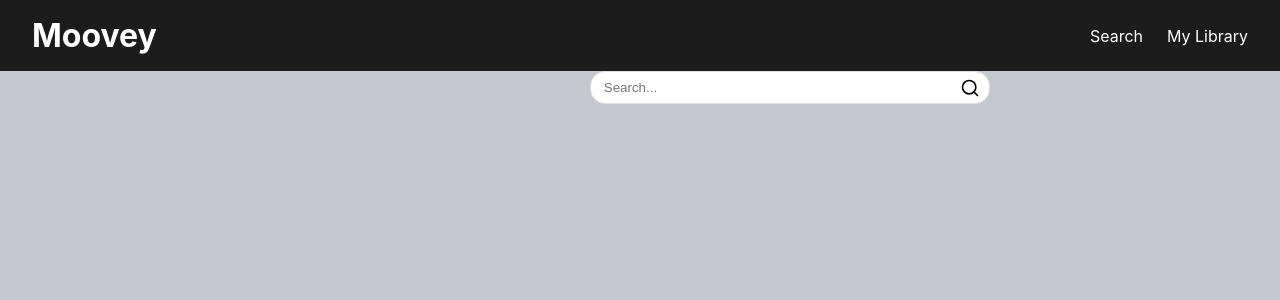
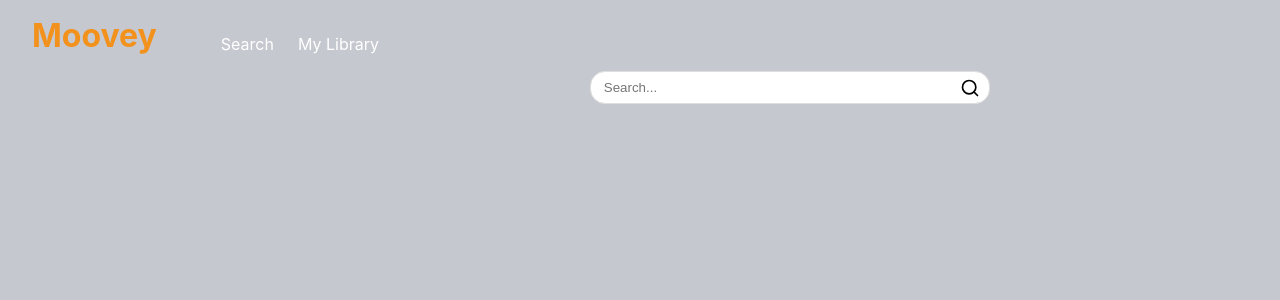
Before and after one commit to ojoaosoares/moovy-mvp, a React (Create React App) app in the folder frontend/: page / in a window 1280 px wide. Shown: the top 300 px of the page. Built offline with nearby package versions, Linux system fonts and the light colour scheme.

Commit message:
feat: improving header

```diff
--- a/frontend/src/components/Header.tsx
+++ b/frontend/src/components/Header.tsx
@@ -1,5 +1,5 @@
 import React from 'react';
-import { Link } from 'react-router-dom'; // assuming you're using react-router
+import { Link } from 'react-router-dom';
 
 const Header: React.FC = () => {
   return (
@@ -7,15 +7,22 @@ const Header: React.FC = () => {
       style={{
         display: 'flex',
         alignItems: 'center',
-        justifyContent: 'space-between',
+        justifyContent: 'flex-start',
         padding: '1rem 2rem',
-        backgroundColor: '#1c1c1c',
-        color: '#fff',
       }}
     >
-      <h1 style={{ margin: 0 }}>Moovey</h1>
+      <Link to="/" style={{ textDecoration: 'none' }}>
+        <h1 style={{ margin: 0, color: '#F2911B' }}>Moovey</h1>
+      </Link>
 
-      <nav style={{ display: 'flex', gap: '1.5rem' }}>
+      <nav
+        style={{
+          display: 'flex',
+          gap: '1.5rem',
+          marginLeft: '4rem',
+          marginTop: '1rem',
+        }}
+      >
         <Link to="/" style={{ color: '#fff', textDecoration: 'none' }}>
           Search
         </Link>
```
